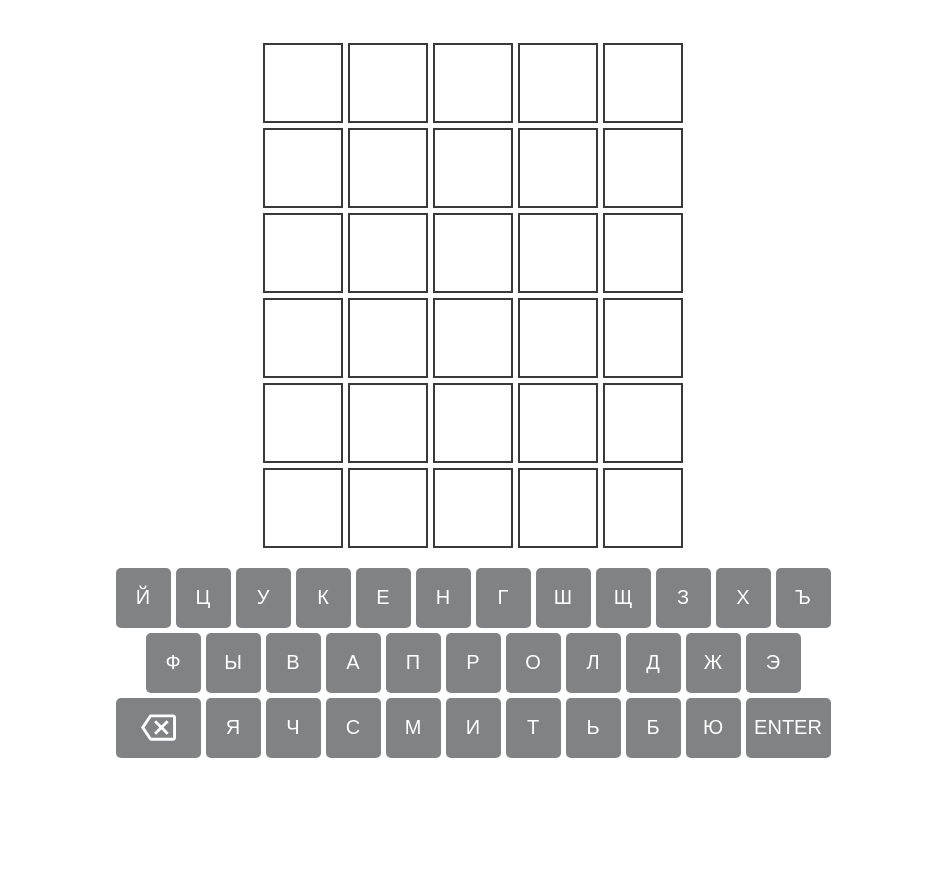
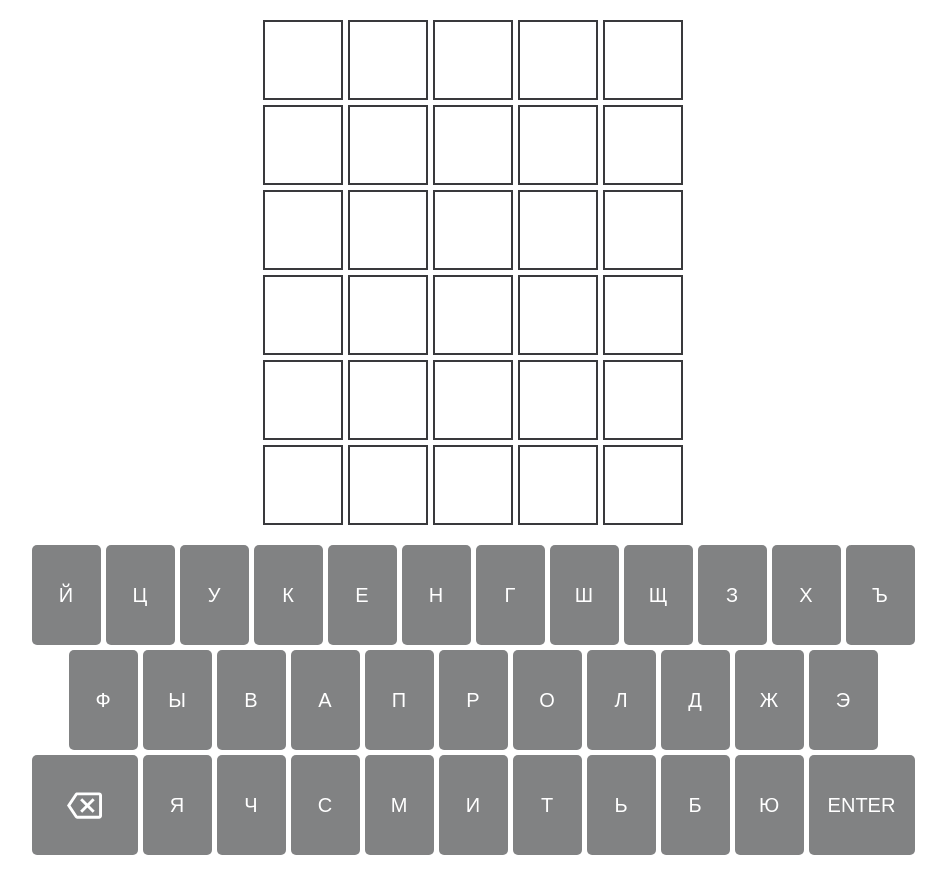
Before and after one commit to geniyMsk/geniyMsk.github.io, a plain HTML site: page index.html in a window 1280 px wide. Shown: the whole page, without its empty margins (167-1113 px from the left). Before the commit the page ends 800 px from the top, so only its background shows below. Drawn offline with Linux system fonts and the light colour scheme.

Commit message:
Add files via upload

```diff
--- a/styles.css
+++ b/styles.css
@@ -20,8 +20,8 @@ body {
 
 .keyboard {
     display: grid;
-    grid-template-columns: repeat(24, minmax(auto, 1.25em));
-    grid-auto-rows: 3em;
+    grid-template-columns: repeat(24, minmax(auto, 1.6em));
+    grid-auto-rows: 5em;
     gap: .25em;
     justify-content: center;
 
```
